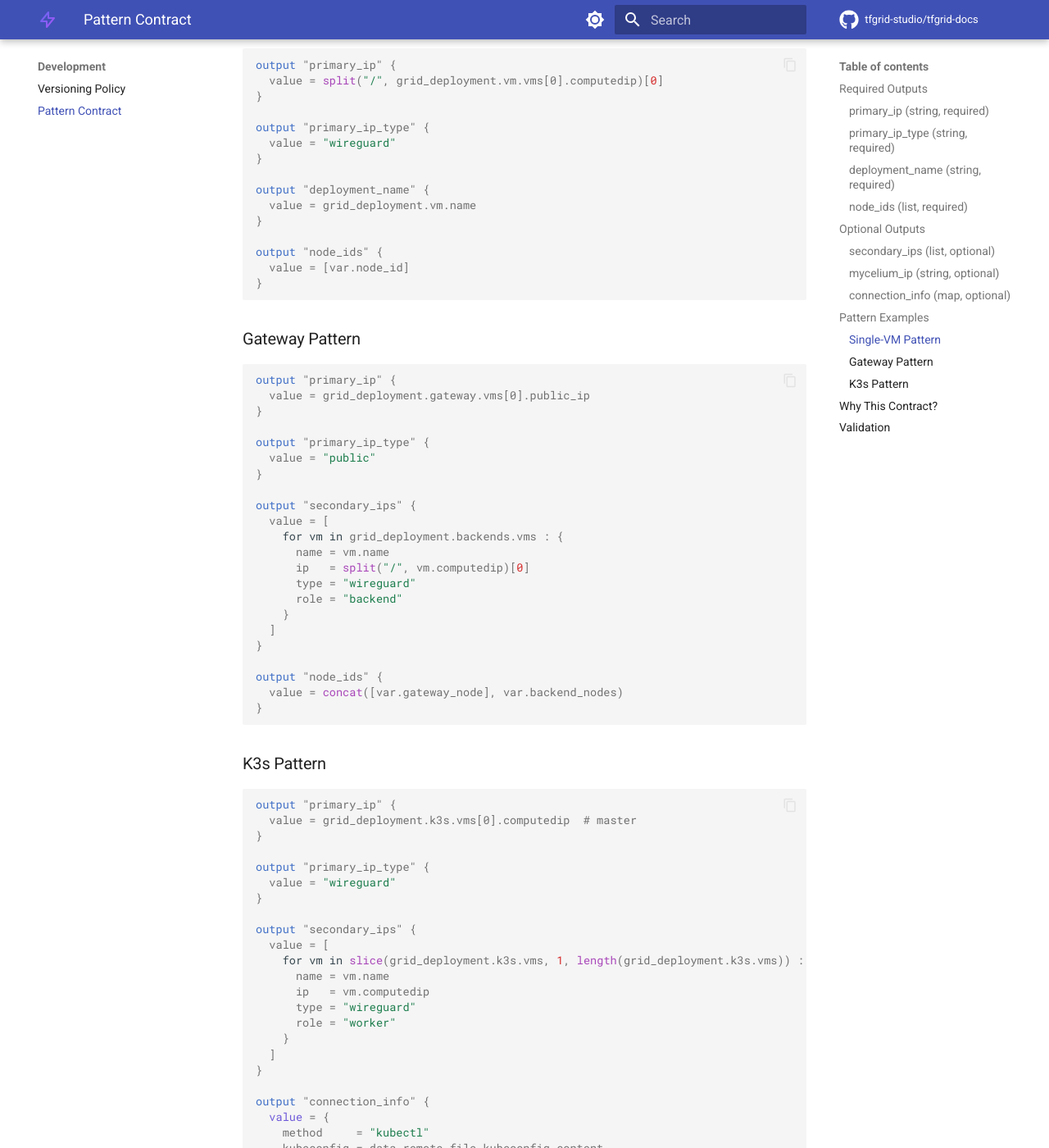
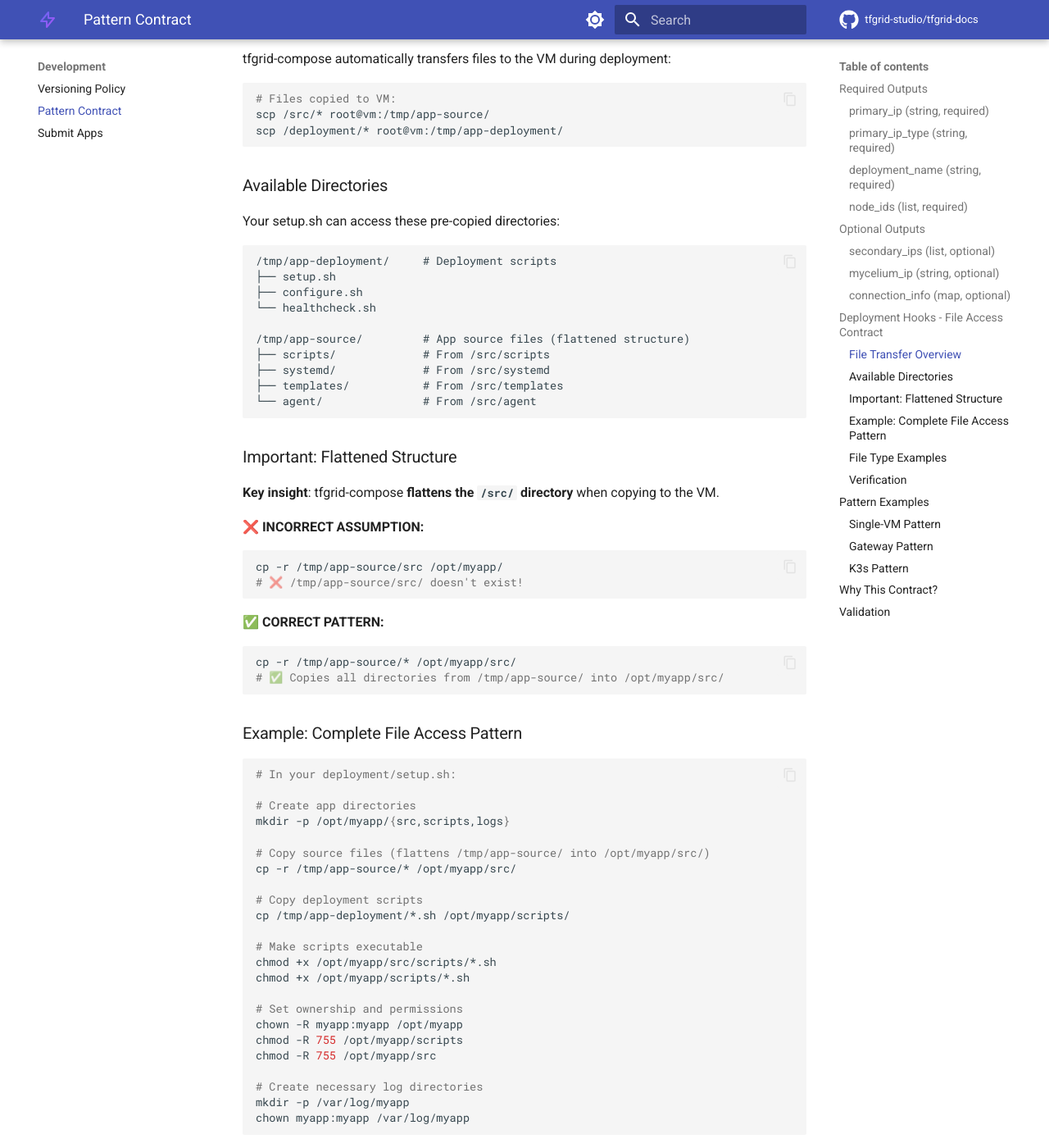
Before and after one commit to tfgrid-studio/tfgrid-docs, an MkDocs documentation site: the page built from docs/development/pattern-contract.md, in a window 1280 px wide and 1400 px high, scrolled down 2399 px. Shown: the whole window at 82% size. Built offline with MkDocs 1.6.1 and Material for MkDocs 9.7.7, drawn with Linux system fonts in a browser that asks for light colours; comment, search, counter and statistics services are not loaded; the version menu is left out; some of the changed text lies outside the part shown.

Commit message:
docs: Add file access contract documentation and submit apps guide

````diff
--- a/docs/development/pattern-contract.md
+++ b/docs/development/pattern-contract.md
@@ -95,6 +95,115 @@ output "connection_info" {
   }
   description = "Connection information"
 }
+```
+
+---
+
+## Deployment Hooks - File Access Contract
+
+### File Transfer Overview
+
+tfgrid-compose automatically transfers files to the VM during deployment:
+
+```bash
+# Files copied to VM:
+scp /src/* root@vm:/tmp/app-source/
+scp /deployment/* root@vm:/tmp/app-deployment/
+```
+
+### Available Directories
+
+Your setup.sh can access these pre-copied directories:
+
+```
+/tmp/app-deployment/     # Deployment scripts
+├── setup.sh
+├── configure.sh
+└── healthcheck.sh
+
+/tmp/app-source/         # App source files (flattened structure)
+├── scripts/             # From /src/scripts
+├── systemd/             # From /src/systemd
+├── templates/           # From /src/templates
+└── agent/               # From /src/agent
+```
+
+### Important: Flattened Structure
+
+**Key insight**: tfgrid-compose **flattens the `/src/` directory** when copying to the VM.
+
+❌ **INCORRECT ASSUMPTION:**
+```bash
+cp -r /tmp/app-source/src /opt/myapp/
+# ❌ /tmp/app-source/src/ doesn't exist!
+```
+
+✅ **CORRECT PATTERN:**
+```bash
+cp -r /tmp/app-source/* /opt/myapp/src/
+# ✅ Copies all directories from /tmp/app-source/ into /opt/myapp/src/
+```
+
+### Example: Complete File Access Pattern
+
+```bash
+# In your deployment/setup.sh:
+
+# Create app directories
+mkdir -p /opt/myapp/{src,scripts,logs}
+
+# Copy source files (flattens /tmp/app-source/ into /opt/myapp/src/)
+cp -r /tmp/app-source/* /opt/myapp/src/
+
+# Copy deployment scripts
+cp /tmp/app-deployment/*.sh /opt/myapp/scripts/
+
+# Make scripts executable
+chmod +x /opt/myapp/src/scripts/*.sh
+chmod +x /opt/myapp/scripts/*.sh
+
+# Set ownership and permissions
+chown -R myapp:myapp /opt/myapp
+chmod -R 755 /opt/myapp/scripts
+chmod -R 755 /opt/myapp/src
+
+# Create necessary log directories
+mkdir -p /var/log/myapp
+chown myapp:myapp /var/log/myapp
+```
+
+### File Type Examples
+
+**Bash Scripts:**
+```bash
+cp /tmp/app-source/scripts/*.sh /opt/myapp/scripts/
+chmod +x /opt/myapp/scripts/*.sh
+```
+
+**Systemd Services:**
+```bash
+cp /tmp/app-source/systemd/*.service /etc/systemd/system/
+systemctl daemon-reload
+systemctl enable myapp
+```
+
+**Templates:**
+```bash
+cp /tmp/app-source/templates/* /etc/myapp/templates/
+```
+
+### Verification
+
+Test your file access patterns in setup.sh:
+
+```bash
+# Verify files exist
+ls -la /tmp/app-source/        # Should show directories, not /src/
+ls -la /tmp/app-source/scripts # Should show script files
+
+# Test your copy command
+cp -r /tmp/app-source/* /opt/myapp/src/
+ls -la /opt/myapp/src/         # Should have scripts/, systemd/, templates/ subdirectories
 ```
 
 ---
--- a/mkdocs.yml
+++ b/mkdocs.yml
@@ -154,6 +154,7 @@ nav:
   - Development:
     - Versioning Policy: development/versioning-policy.md
     - Pattern Contract: development/pattern-contract.md
+    - Submit Apps: development/submit-app.md
 
   - Roadmap:
     - Overview: roadmap/index.md
````
